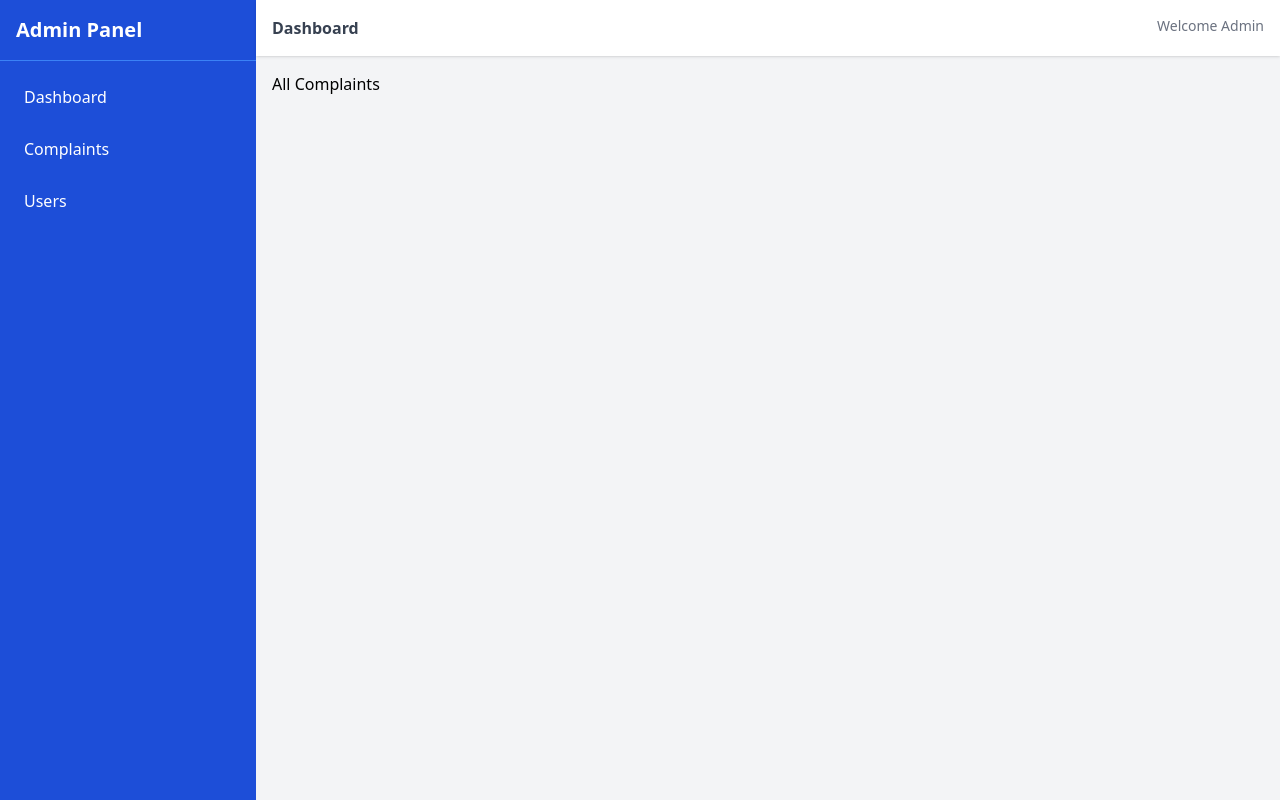
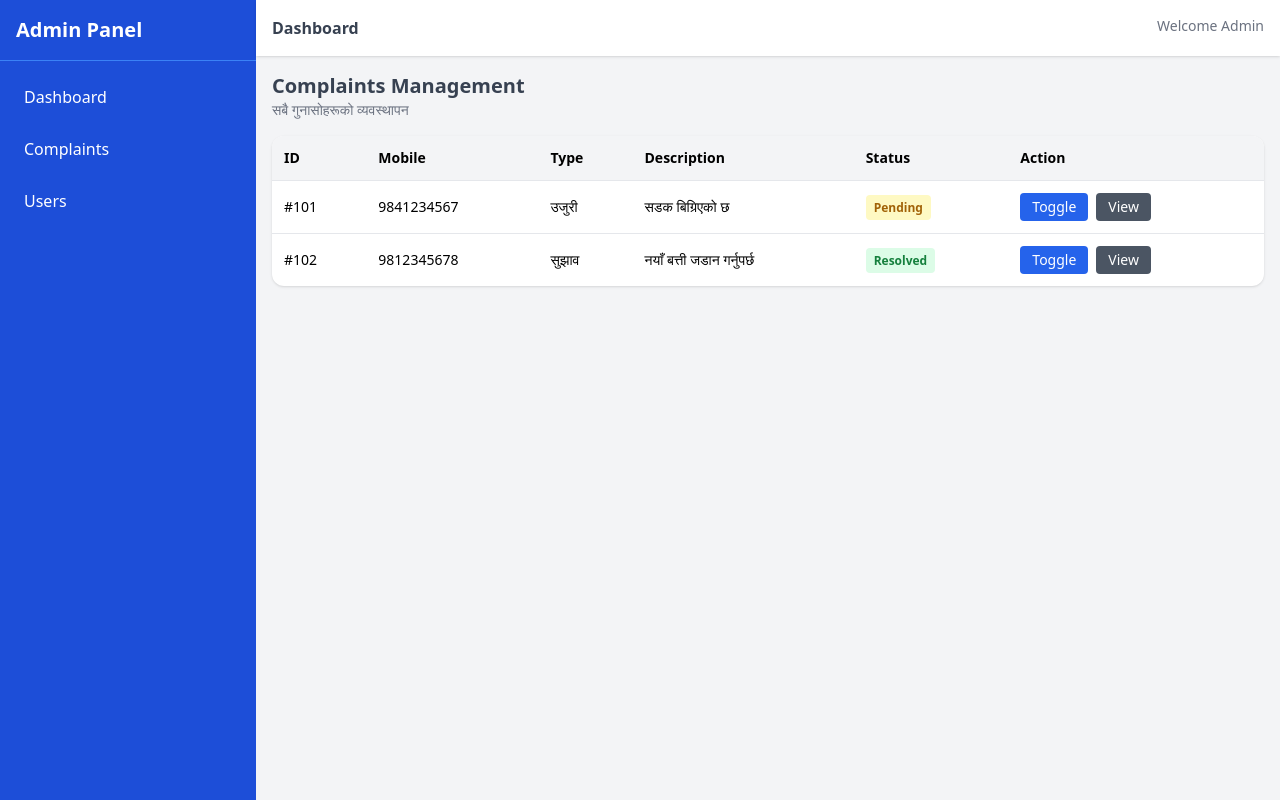
Before and after one commit to janak2019/gunaso, a React (Vite) app: page /admin/complaints in a window 1280 px wide. Built offline with nearby package versions, Linux system fonts and the light colour scheme.

Commit message:
complain page update

```diff
--- a/src/pages/admin/Complaints.jsx
+++ b/src/pages/admin/Complaints.jsx
@@ -1,3 +1,116 @@
+import { useState } from "react";
+
 export default function Complaints() {
-  return <h2>All Complaints</h2>;
+  const [complaints, setComplaints] = useState([
+    {
+      id: 101,
+      mobile: "9841234567",
+      type: "उजुरी",
+      description: "सडक बिग्रिएको छ",
+      status: "Pending",
+    },
+    {
+      id: 102,
+      mobile: "9812345678",
+      type: "सुझाव",
+      description: "नयाँ बत्ती जडान गर्नुपर्छ",
+      status: "Resolved",
+    },
+  ]);
+
+  // 🔄 Change Status
+  const toggleStatus = (id) => {
+    const updated = complaints.map((item) =>
+      item.id === id
+        ? {
+            ...item,
+            status: item.status === "Pending" ? "Resolved" : "Pending",
+          }
+        : item
+    );
+    setComplaints(updated);
+  };
+
+  return (
+    <div className="space-y-4">
+
+      {/* Title */}
+      <div>
+        <h2 className="text-xl font-bold text-gray-700">
+          Complaints Management
+        </h2>
+        <p className="text-sm text-gray-500">
+          सबै गुनासोहरूको व्यवस्थापन
+        </p>
+      </div>
+
+      {/* Table */}
+      <div className="bg-white rounded-xl shadow overflow-x-auto">
+
+        <table className="w-full text-sm">
+
+          <thead className="bg-gray-100 text-left">
+            <tr>
+              <th className="p-3">ID</th>
+              <th className="p-3">Mobile</th>
+              <th className="p-3">Type</th>
+              <th className="p-3">Description</th>
+              <th className="p-3">Status</th>
+              <th className="p-3">Action</th>
+            </tr>
+          </thead>
+
+          <tbody>
+            {complaints.map((c) => (
+              <tr key={c.id} className="border-t">
+
+                <td className="p-3">#{c.id}</td>
+
+                <td className="p-3">{c.mobile}</td>
+
+                <td className="p-3">{c.type}</td>
+
+                <td className="p-3 max-w-xs truncate">
+                  {c.description}
+                </td>
+
+                {/* Status */}
+                <td className="p-3">
+                  <span
+                    className={`px-2 py-1 text-xs rounded font-semibold ${
+                      c.status === "Pending"
+                        ? "bg-yellow-100 text-yellow-700"
+                        : "bg-green-100 text-green-700"
+                    }`}
+                  >
+                    {c.status}
+                  </span>
+                </td>
+
+                {/* Actions */}
+                <td className="p-3 space-x-2">
+
+                  <button
+                    onClick={() => toggleStatus(c.id)}
+                    className="bg-blue-600 text-white px-3 py-1 rounded"
+                  >
+                    Toggle
+                  </button>
+
+                  <button className="bg-gray-600 text-white px-3 py-1 rounded">
+                    View
+                  </button>
+
+                </td>
+
+              </tr>
+            ))}
+          </tbody>
+
+        </table>
+
+      </div>
+
+    </div>
+  );
 }
```
